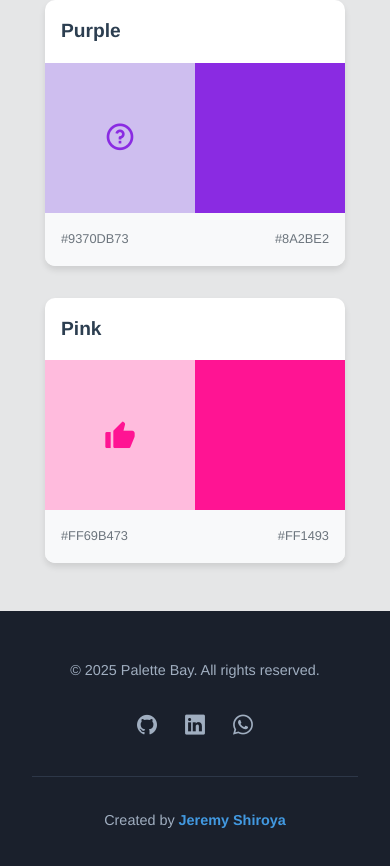
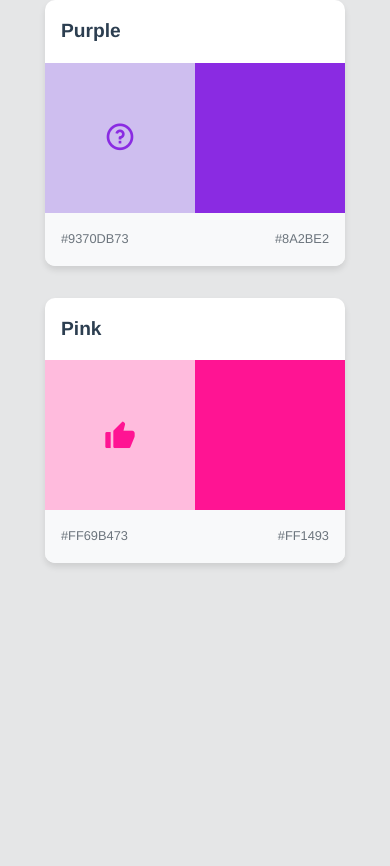
Before and after one commit to JeremyShiroya/PaletteBay_Vue, a Vue app: page /#/ in a window 390 px wide. Shown: the part 2198-3064 px from the top of the page. After the commit the page ends 2793 px from the top, so only its background shows below. Built offline with nearby package versions, Linux system fonts and the light colour scheme.

Commit message:
Responsive Footer Removed

```diff
--- a/src/components/FooterComp.vue
+++ b/src/components/FooterComp.vue
@@ -116,17 +116,21 @@
 
   /* Add responsive styles here */
   @media (max-width: 768px) {
-    .footer-content {
+    footer{
+      display: none;
+    }
+
+    /* .footer-content {
       flex-direction: column;
       gap: 1.5rem;
     }
 
     .copyright {
       text-align: center;
-    }
+    } */
   }
 
-  @media (max-width: 600px) {
+  /* @media (max-width: 600px) {
     .footer-container {
       flex-direction: column;
       gap: 1rem;
@@ -149,5 +153,5 @@
   .sticky-footer {
     position: sticky;
     top: 100vh;
-  }
+  } */
   </style>
```
